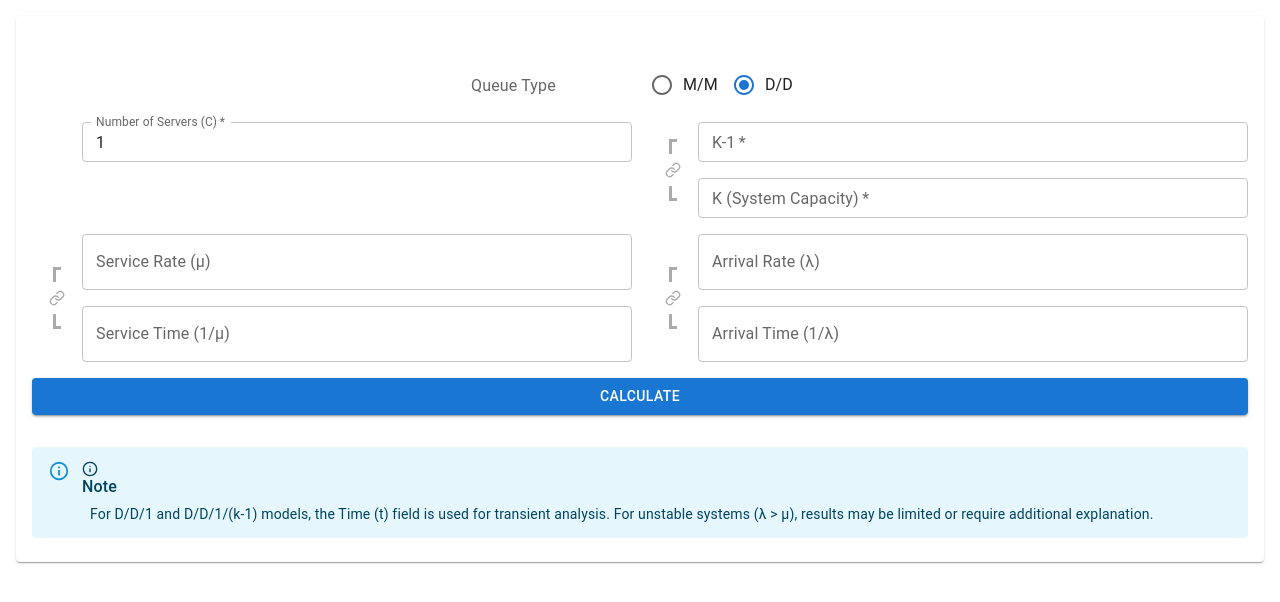
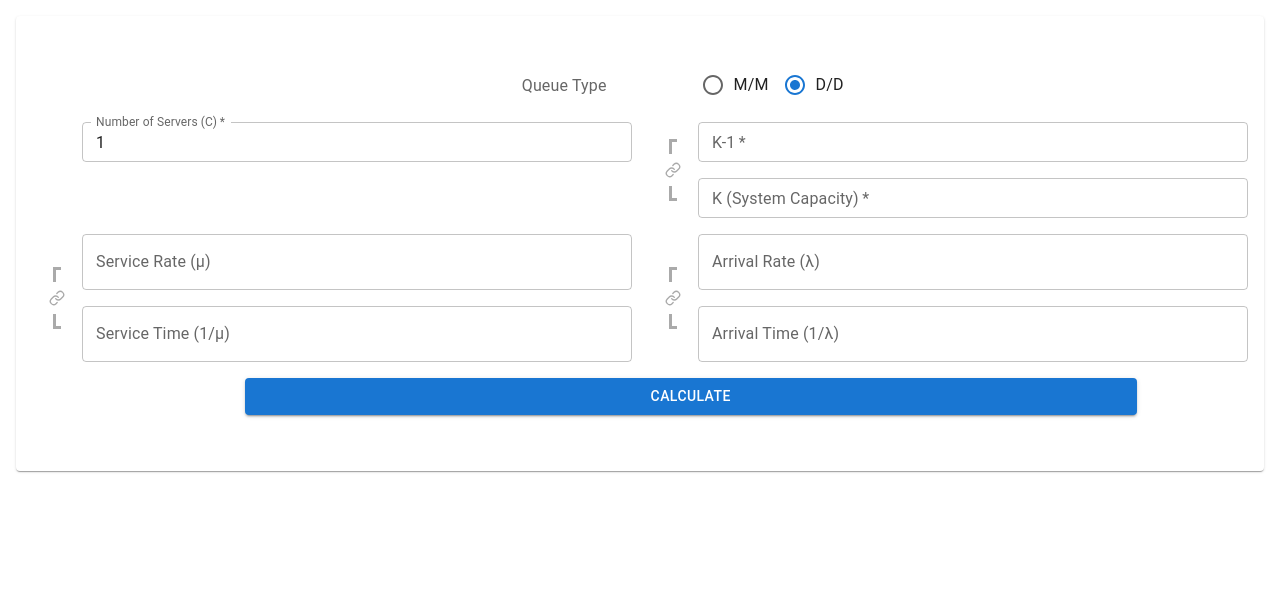
Before and after one commit to azsce/Queuify, a Next.js app: page / in a window 1280 px wide. Shown: the top 602 px of the page. Built offline with nearby package versions, Linux system fonts and the light colour scheme.

Commit message:
Refactor QueuingTheoryCalculator and ProcessTypeSelector components to enhance layout using Grid; improve alignment and spacing for better user experience

```diff
--- a/src/components/queuing-theory-calculator.tsx
+++ b/src/components/queuing-theory-calculator.tsx
@@ -19,6 +19,7 @@ import { DD1KCharacteristics } from "@/types/dd1k";
 import { InfoIcon } from "lucide-react";
 import { Card, CardHeader, CardContent, Typography } from "@mui/material";
 import { Process } from "@/types/queue";
+import Grid from "@mui/material/Grid2";
 
 export default function QueuingTheoryCalculator() {
   const [queueType, setQueueType] = useState<Process>("D/D");
@@ -158,9 +159,19 @@ export default function QueuingTheoryCalculator() {
               arrivalTime={arrivalTime}
               serviceTime={serviceTime}
             />
-              <Button variant="contained" onClick={handleCalculate}>
+            <Grid size={12} container spacing={0} alignItems="start">
+              {/* Empty Column */}
+              <Grid size={1} />
+              <Grid size={11} container justifyContent='center'>
+                <Button
+                  variant="contained"
+                  onClick={handleCalculate}
+                  sx={{ width: "80%" }}
+                >
                   Calculate
                 </Button>
+              </Grid>
+            </Grid>
           </div>
 
           <div className="mt-8">
@@ -173,15 +184,15 @@ export default function QueuingTheoryCalculator() {
 
             {results}
 
-              <Alert severity="info" className="mt-6">
+            {/* <Alert severity="info" className="mt-6">
               <InfoIcon className="h-4 w-4" />
               <AlertTitle>Note</AlertTitle>
               <span className="ml-2 mt-1">
-                  For D/D/1 and D/D/1/(k-1) models, the Time (t) field is used
-                  for transient analysis. For unstable systems (λ {">"} μ),
-                  results may be limited or require additional explanation.
+                For D/D/1 and D/D/1/(k-1) models, the Time (t) field is used for
+                transient analysis. For unstable systems (λ {">"} μ), results
+                may be limited or require additional explanation.
               </span>
-              </Alert>
+            </Alert> */}
           </div>
         </CardContent>
       </Card>
--- a/src/components/queuing/ProcessTypeSelector.tsx
+++ b/src/components/queuing/ProcessTypeSelector.tsx
@@ -7,6 +7,7 @@ import {
   FormControlLabel,
 } from "@mui/material";
 import React from "react";
+import Grid from "@mui/material/Grid2";
 
 type ProcessTypeSelectorProps = {
   setProcessType: (type: Process) => void;
@@ -16,12 +17,16 @@ const ProcessTypeSelector: React.FC<ProcessTypeSelectorProps> = ({
   setProcessType,
 }) => {
   return (
+    <Grid size={{ xs: 12, sm: 6 }} container spacing={0} alignItems="start">
+      {/* Empty Column */}
+      <Grid size={1} />
+      <Grid size={11}>
         <FormControl
           sx={{
             display: "flex",
             flexDirection: "row",
             alignItems: "center",
-        mx: { xs: 0, sm: 4},
+            mx: { xs: 0, sm: 4 },
             justifyContent: { xs: "space-between", md: "center" },
             gap: { xs: 2, md: 12 },
           }}
@@ -37,6 +42,8 @@ const ProcessTypeSelector: React.FC<ProcessTypeSelectorProps> = ({
             <FormControlLabel value="D/D" control={<Radio />} label="D/D" />
           </RadioGroup>
         </FormControl>
+      </Grid>
+    </Grid>
   );
 };
 
```
Lines whose indentation alone changed are shown as unchanged.
